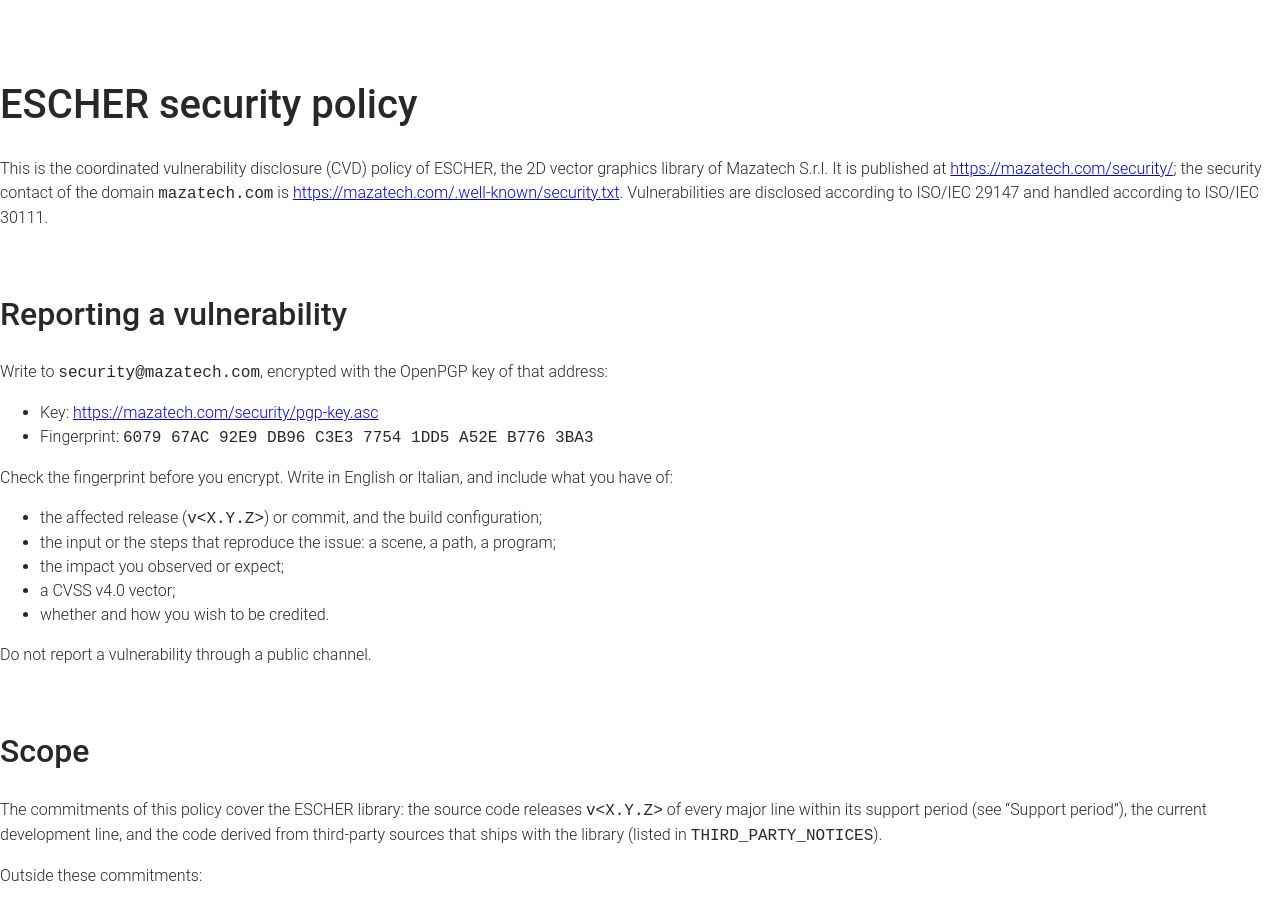
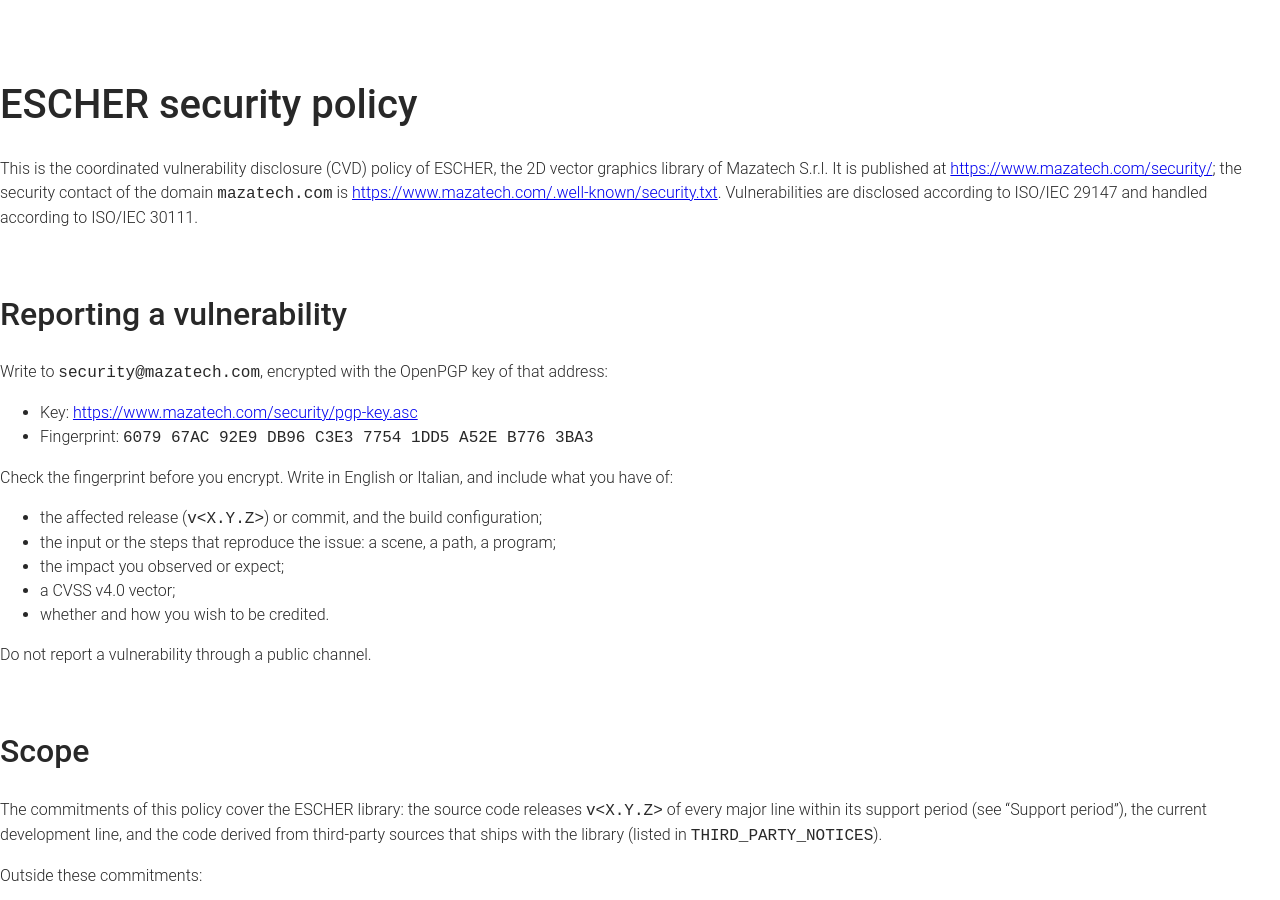
Before and after one commit to Mazatech/mazatech-website, a Jekyll site: the page built from security/index.md, in a window 1280 px wide and 900 px high. Built offline with Jekyll 4.4.1, drawn with Linux system fonts in a browser that asks for light colours; nearby versions of some CDN libraries; some of the changed lines change nothing that is shown.

Commit message:
Update ESCHER security URLs and signed contact file

```diff
--- a/security/index.md
+++ b/security/index.md
@@ -6,13 +6,13 @@
 
 # ESCHER security policy
 
-This is the coordinated vulnerability disclosure (CVD) policy of ESCHER, the 2D vector graphics library of Mazatech S.r.l. It is published at <https://mazatech.com/security/>; the security contact of the domain `mazatech.com` is <https://mazatech.com/.well-known/security.txt>. Vulnerabilities are disclosed according to ISO/IEC 29147 and handled according to ISO/IEC 30111.
+This is the coordinated vulnerability disclosure (CVD) policy of ESCHER, the 2D vector graphics library of Mazatech S.r.l. It is published at <https://www.mazatech.com/security/>; the security contact of the domain `mazatech.com` is <https://www.mazatech.com/.well-known/security.txt>. Vulnerabilities are disclosed according to ISO/IEC 29147 and handled according to ISO/IEC 30111.
 
 ## Reporting a vulnerability
 
 Write to `security@mazatech.com`, encrypted with the OpenPGP key of that address:
 
-- Key: <https://mazatech.com/security/pgp-key.asc>
+- Key: <https://www.mazatech.com/security/pgp-key.asc>
 - Fingerprint: `6079 67AC 92E9 DB96 C3E3  7754 1DD5 A52E B776 3BA3`
 
 Check the fingerprint before you encrypt. Write in English or Italian, and include what you have of:
```
Also changed, not shown: .well-known/security.txt.
